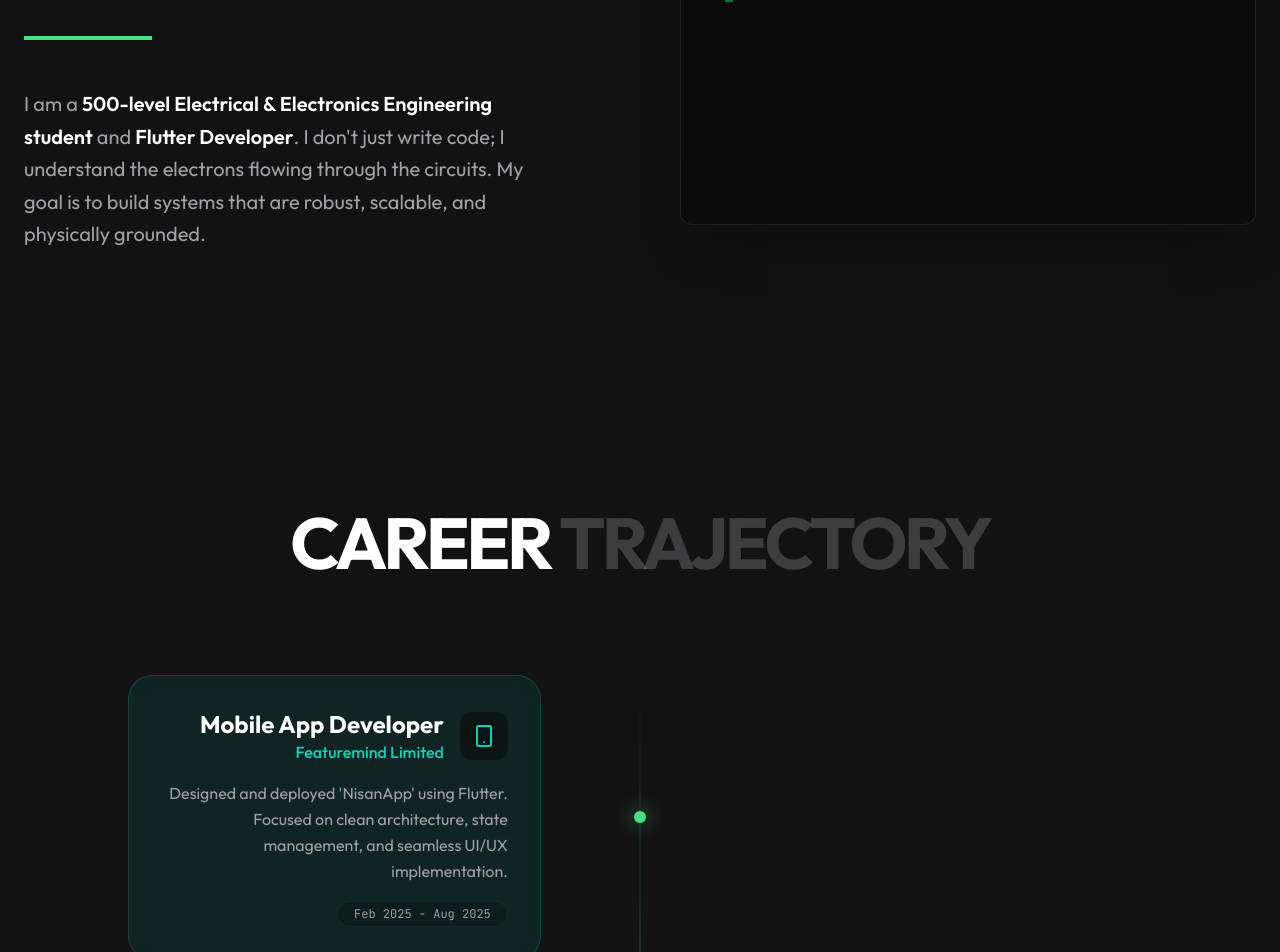
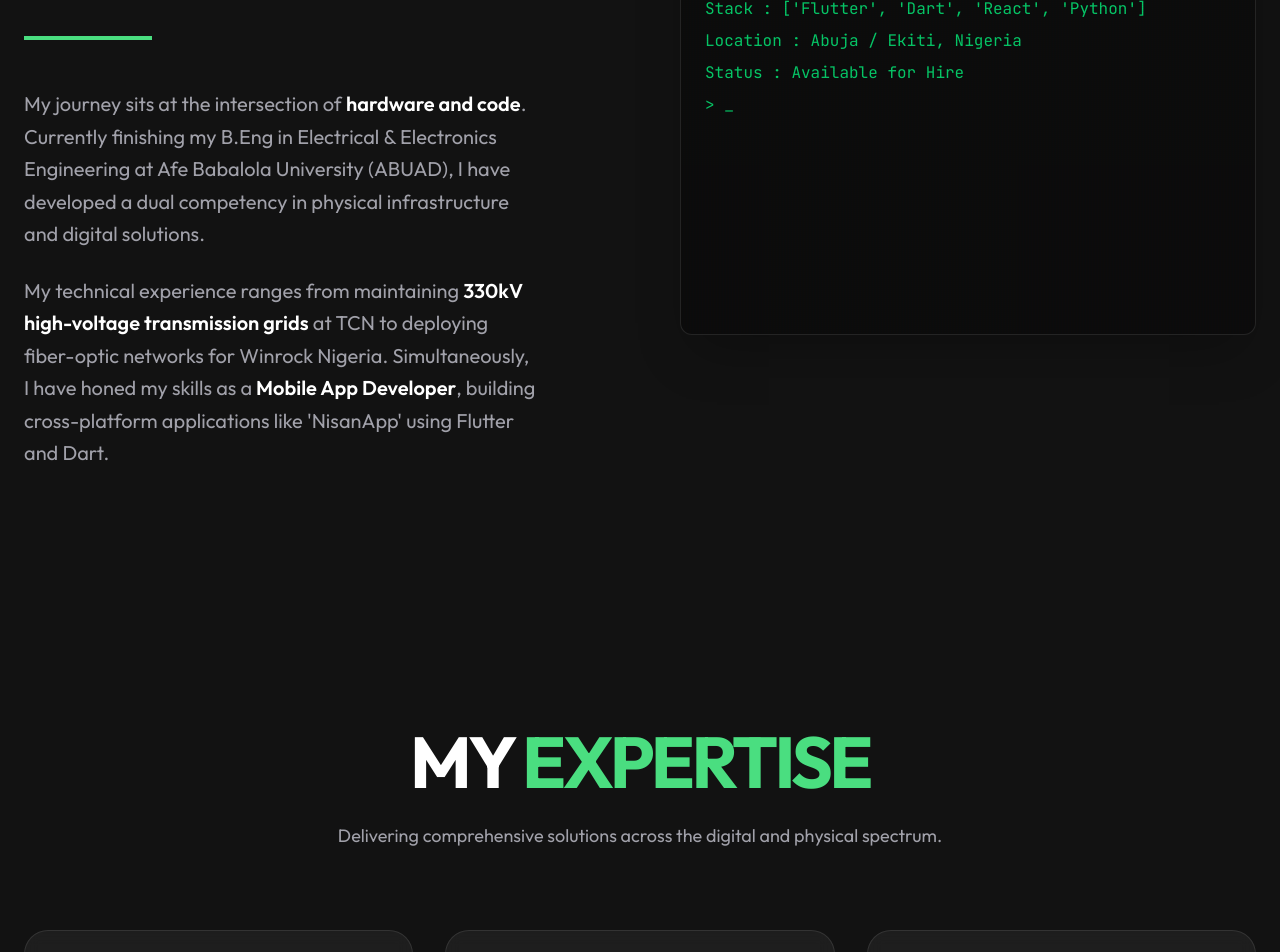
Before and after one commit to Nisan-Awa/portfolio, a Next.js app: page / in a window 1280 px wide. Shown: the part 1360-2312 px from the top of the page. Built offline with nearby package versions, Linux system fonts and the light colour scheme.

Commit message:
feat: add initial portfolio sections for About, Skills, Experience, and Contact, and integrate them into the main page.

```diff
--- a/app/page.tsx
+++ b/app/page.tsx
@@ -5,6 +5,7 @@ import { Header } from "@/components/layout/Header";
 import { Footer } from "@/components/layout/Footer";
 import { Hero } from "@/components/sections/Hero";
 import { About } from "@/components/sections/About";
+import { Services } from "@/components/sections/Services";
 import { Experience } from "@/components/sections/Experience";
 import { Skills } from "@/components/sections/Skills";
 import { Contact } from "@/components/sections/Contact";
@@ -15,6 +16,7 @@ export default function Portfolio() {
       <Header />
       <Hero />
       <About />
+      <Services />
       <Experience />
       <Skills />
       <Contact />
--- a/components/sections/About.tsx
+++ b/components/sections/About.tsx
@@ -6,9 +6,9 @@ import { motion } from "framer-motion";
 const terminalData = [
     { label: "Name", value: "Awa Nisan Tojah" },
     { label: "Role", value: "Electrical Engineer & Flutter Dev" },
-    { label: "Stack", value: "['Dart', 'Python', 'C++', 'React']" },
-    { label: "Location", value: "Nigeria" },
-    { label: "Status", value: "Ready to Deploy" },
+    { label: "Stack", value: "['Flutter', 'Dart', 'React', 'Python']" },
+    { label: "Location", value: "Abuja / Ekiti, Nigeria" },
+    { label: "Status", value: "Available for Hire" },
 ];
 
 export function About() {
@@ -50,7 +50,7 @@ export function About() {
     }, []);
 
     return (
-        <section id="about" className="py-32 bg-background relative overflow-hidden">
+        <section id="about" className="py-32 relative overflow-hidden">
             <div className="container mx-auto px-6">
                 <div className="grid md:grid-cols-2 gap-20 items-center">
                     <div>
@@ -67,17 +67,24 @@ export function About() {
 
                         <div className="h-1 w-32 bg-primary mb-12" />
 
-                        <motion.p
+                        <motion.div
                             initial={{ opacity: 0, y: 20 }}
                             whileInView={{ opacity: 1, y: 0 }}
                             viewport={{ once: true }}
                             transition={{ delay: 0.2 }}
-                            className="text-muted-foreground text-xl leading-relaxed max-w-lg"
+                            className="space-y-6 text-muted-foreground text-xl leading-relaxed max-w-lg"
                         >
-                            I am a <span className="text-foreground font-semibold">500-level Electrical & Electronics Engineering student</span> and <span className="text-foreground font-semibold">Flutter Developer</span>.
-                            I don't just write code; I understand the electrons flowing through the circuits.
-                            My goal is to build systems that are robust, scalable, and physically grounded.
-                        </motion.p>
+                            <p>
+                                My journey sits at the intersection of <span className="text-foreground font-semibold">hardware and code</span>.
+                                Currently finishing my B.Eng in Electrical & Electronics Engineering at Afe Babalola University (ABUAD),
+                                I have developed a dual competency in physical infrastructure and digital solutions.
+                            </p>
+                            <p>
+                                My technical experience ranges from maintaining <span className="text-foreground font-semibold">330kV high-voltage transmission grids</span> at TCN
+                                to deploying fiber-optic networks for Winrock Nigeria. Simultaneously, I have honed my skills as a
+                                <span className="text-foreground font-semibold"> Mobile App Developer</span>, building cross-platform applications like 'NisanApp' using Flutter and Dart.
+                            </p>
+                        </motion.div>
                     </div>
 
                     <motion.div
--- a/components/sections/Contact.tsx
+++ b/components/sections/Contact.tsx
@@ -6,15 +6,16 @@ import { Phone, Mail, Linkedin, Github, ArrowUpRight } from "lucide-react";
 
 export function Contact() {
     return (
-        <section id="contact" className="py-32 bg-black relative overflow-hidden">
+        <section id="contact" className="py-32 relative overflow-hidden">
             <div className="container mx-auto px-6 text-center">
                 <motion.h2
-                    initial={{ opacity: 0, y: 20 }}
+                    initial={{ opacity: 0, y: 30 }}
                     whileInView={{ opacity: 1, y: 0 }}
                     viewport={{ once: true }}
+                    transition={{ type: "spring", stiffness: 100, damping: 20 }}
                     className="text-5xl md:text-9xl font-bold mb-12 tracking-tighter"
                 >
-                    LET'S <span className="text-primary">TALK</span>
+                    READY TO <span className="text-primary">COLLABORATE?</span>
                 </motion.h2>
 
                 <motion.p
@@ -22,10 +23,25 @@ export function Contact() {
                     whileInView={{ opacity: 1, y: 0 }}
                     viewport={{ once: true }}
                     transition={{ delay: 0.1 }}
-                    className="text-xl md:text-2xl text-muted-foreground max-w-3xl mx-auto mb-20 font-light"
+                    className="text-xl md:text-2xl text-muted-foreground max-w-3xl mx-auto mb-12 font-light"
                 >
-                    Ready to build something extraordinary? Whether it's <span className="text-foreground">mobile development</span>, <span className="text-foreground">network engineering</span>, or <span className="text-foreground">electrical systems</span>, I'm ready to deploy.
+                    Whether you need a <span className="text-foreground font-medium">sleek mobile app</span>, <span className="text-foreground font-medium">network infrastructure advice</span>, or an engineer who understands the full technical stack, I am open to opportunities.
                 </motion.p>
+
+                <motion.div
+                    initial={{ opacity: 0, y: 20 }}
+                    whileInView={{ opacity: 1, y: 0 }}
+                    viewport={{ once: true }}
+                    transition={{ delay: 0.2 }}
+                    className="flex flex-col md:flex-row items-center justify-center gap-8 mb-20 text-sm tracking-widest uppercase text-muted-foreground"
+                >
+                    <div className="flex items-center gap-2">
+                        <div className="w-2 h-2 bg-green-500 rounded-full animate-pulse" />
+                        Available for Hire / Freelance
+                    </div>
+                    <div className="hidden md:block">•</div>
+                    <div>Abuja / Ekiti, Nigeria</div>
+                </motion.div>
 
                 <div className="grid grid-cols-1 sm:grid-cols-2 md:grid-cols-4 gap-6 max-w-5xl mx-auto">
                     <a
--- a/components/sections/Experience.tsx
+++ b/components/sections/Experience.tsx
@@ -2,38 +2,38 @@
 
 import React from "react";
 import { motion } from "framer-motion";
-import { Smartphone, Zap, Radio } from "lucide-react";
+import { Smartphone, Zap, Radio, Award, Briefcase } from "lucide-react";
 
 const experiences = [
     {
-        role: "Mobile App Developer",
-        company: "Featuremind Limited",
-        period: "Feb 2025 - Aug 2025",
-        description: "Designed and deployed 'NisanApp' using Flutter. Focused on clean architecture, state management, and seamless UI/UX implementation.",
-        icon: Smartphone,
-        color: "text-teal-400",
-        bg: "bg-teal-400/10",
-        border: "border-teal-400/20"
+        role: "Selected for NUC Internship",
+        company: "National Universities Commission",
+        period: "2025",
+        description: "Offered a competitive internship position to manage national university databases. (Declined to pursue Software Engineering focus).",
+        icon: Award,
+        color: "text-yellow-400",
+        bg: "bg-yellow-400/10",
+        border: "border-yellow-400/20"
     },
     {
-        role: "Engineering Intern (Dual Role)",
+        role: "Dual Internship Success",
         company: "TCN & Winrock Nigeria Ltd",
-        period: "June 2024 - Aug 2024",
-        description: "Maintained high-voltage 330kV systems at TCN while simultaneously deploying fiber optic internet solutions and microwave links at Winrock.",
-        icon: Zap,
+        period: "2024",
+        description: "Successfully managed simultaneous engineering roles. Maintained 330kV high-voltage systems at TCN while deploying fiber optic internet solutions at Winrock.",
+        icon: Briefcase,
         color: "text-blue-400",
         bg: "bg-blue-400/10",
         border: "border-blue-400/20"
     },
     {
-        role: "Broadcast Engineering Intern",
-        company: "Kapital FM 92.9 (FRCN)",
-        period: "June 2023 - Aug 2023",
-        description: "Managed master control room operations, maintained UPS battery banks, and ensured signal fidelity for live RF transmissions.",
-        icon: Radio,
-        color: "text-purple-400",
-        bg: "bg-purple-400/10",
-        border: "border-purple-400/20"
+        role: "NisanApp Development",
+        company: "Personal Project",
+        period: "Ongoing",
+        description: "Conceptualized and developed a functional mobile application using Flutter, handling full lifecycle development from design to deployment.",
+        icon: Smartphone,
+        color: "text-teal-400",
+        bg: "bg-teal-400/10",
+        border: "border-teal-400/20"
     }
 ];
 
@@ -48,7 +48,7 @@ export function Experience() {
                     transition={{ type: "spring", stiffness: 100, damping: 20 }}
                     className="text-4xl md:text-7xl font-bold mb-24 text-center tracking-tighter"
                 >
-                    CAREER <span className="text-muted-foreground/30">TRAJECTORY</span>
+                    ACHIEVEMENTS & <span className="text-muted-foreground/30">HIGHLIGHTS</span>
                 </motion.h2>
 
                 <div className="max-w-5xl mx-auto relative">
--- a/components/sections/Skills.tsx
+++ b/components/sections/Skills.tsx
@@ -2,44 +2,57 @@
 
 import React from "react";
 import { motion } from "framer-motion";
-import { Code, Wifi, Zap } from "lucide-react";
+import { Code, Smartphone, Wifi, Zap, Settings, GitBranch } from "lucide-react";
 
 const skillCategories = [
     {
-        title: "Software Development",
-        icon: Code,
+        title: "Mobile Development",
+        icon: Smartphone,
         skills: [
-            { name: "Flutter & Dart", level: 95 },
-            { name: "Python Scripting", level: 80 },
-            { name: "Git & Version Control", level: 85 },
-            { name: "REST API Integration", level: 90 },
-            { name: "Mobile UI/UX Design", level: 85 }
+            { name: "Flutter (UI, State Mgmt)", level: 95 },
+            { name: "Dart (Async, OOP)", level: 90 },
+            { name: "Clean Architecture", level: 85 },
+            { name: "Custom Widgets", level: 90 },
+            { name: "Animations", level: 85 }
         ],
         color: "text-teal-400",
         barColor: "bg-teal-400"
     },
     {
-        title: "Network Infrastructure",
-        icon: Wifi,
+        title: "Web & Scripting",
+        icon: Code,
         skills: [
-            { name: "Fiber Optic Splicing", level: 90 },
-            { name: "OTDR Fault Analysis", level: 85 },
-            { name: "Microwave Radio Links", level: 80 },
-            { name: "Router Config (VLAN/IP)", level: 75 },
-            { name: "PRTG Network Monitor", level: 70 }
+            { name: "React / Next.js", level: 80 },
+            { name: "Python (Automation)", level: 75 },
+            { name: "HTML/CSS/Tailwind", level: 85 },
+            { name: "JSON Parsing", level: 90 },
+            { name: "Responsive Design", level: 85 }
         ],
         color: "text-blue-400",
         barColor: "bg-blue-400"
     },
     {
-        title: "Electrical Systems",
+        title: "Engineering Tools",
         icon: Zap,
         skills: [
-            { name: "High Voltage Grid Ops", level: 85 },
-            { name: "Substation Maintenance", level: 80 },
-            { name: "UPS & Inverter Systems", level: 90 },
+            { name: "PRTG Network Monitor", level: 80 },
+            { name: "Fiber Optics (OTDR)", level: 90 },
+            { name: "Fusion Splicing", level: 95 },
             { name: "RF Transmission", level: 75 },
-            { name: "Electronic Circuit Design", level: 70 }
+            { name: "Spectrum Analysis", level: 70 }
+        ],
+        color: "text-yellow-400",
+        barColor: "bg-yellow-400"
+    },
+    {
+        title: "DevOps & Workflow",
+        icon: GitBranch,
+        skills: [
+            { name: "Git & GitHub", level: 90 },
+            { name: "RESTful APIs", level: 85 },
+            { name: "Figma Collaboration", level: 80 },
+            { name: "VS Code", level: 95 },
+            { name: "CI/CD Basics", level: 70 }
         ],
         color: "text-purple-400",
         barColor: "bg-purple-400"
@@ -49,8 +62,6 @@ const skillCategories = [
 export function Skills() {
     return (
         <section id="skills" className="py-32 relative overflow-hidden">
-            {/* Background Glow - Removed static glow in favor of global Background */}
-
             <div className="container mx-auto px-6">
                 <div className="mb-20 text-center">
                     <motion.h2
@@ -67,7 +78,7 @@ export function Skills() {
                     </p>
                 </div>
 
-                <div className="grid grid-cols-1 md:grid-cols-3 gap-8">
+                <div className="grid grid-cols-1 md:grid-cols-2 lg:grid-cols-4 gap-8">
                     {skillCategories.map((category, index) => (
                         <motion.div
                             key={index}
@@ -81,17 +92,17 @@ export function Skills() {
                                 <div className={`p-3 rounded-xl bg-black/50 ${category.color} mr-4`}>
                                     <category.icon className="w-6 h-6" />
                                 </div>
-                                <h3 className="text-2xl font-bold">{category.title}</h3>
+                                <h3 className="text-xl font-bold">{category.title}</h3>
                             </div>
 
                             <div className="space-y-6">
                                 {category.skills.map((skill, i) => (
                                     <div key={i}>
-                                        <div className="flex justify-between text-sm mb-2">
+                                        <div className="flex justify-between text-xs mb-2">
                                             <span className="text-muted-foreground font-medium">{skill.name}</span>
                                             <span className="text-muted-foreground">{skill.level}%</span>
                                         </div>
-                                        <div className="h-2 w-full bg-black/50 rounded-full overflow-hidden">
+                                        <div className="h-1.5 w-full bg-black/50 rounded-full overflow-hidden">
                                             <motion.div
                                                 initial={{ width: 0 }}
                                                 whileInView={{ width: `${skill.level}%` }}
```
